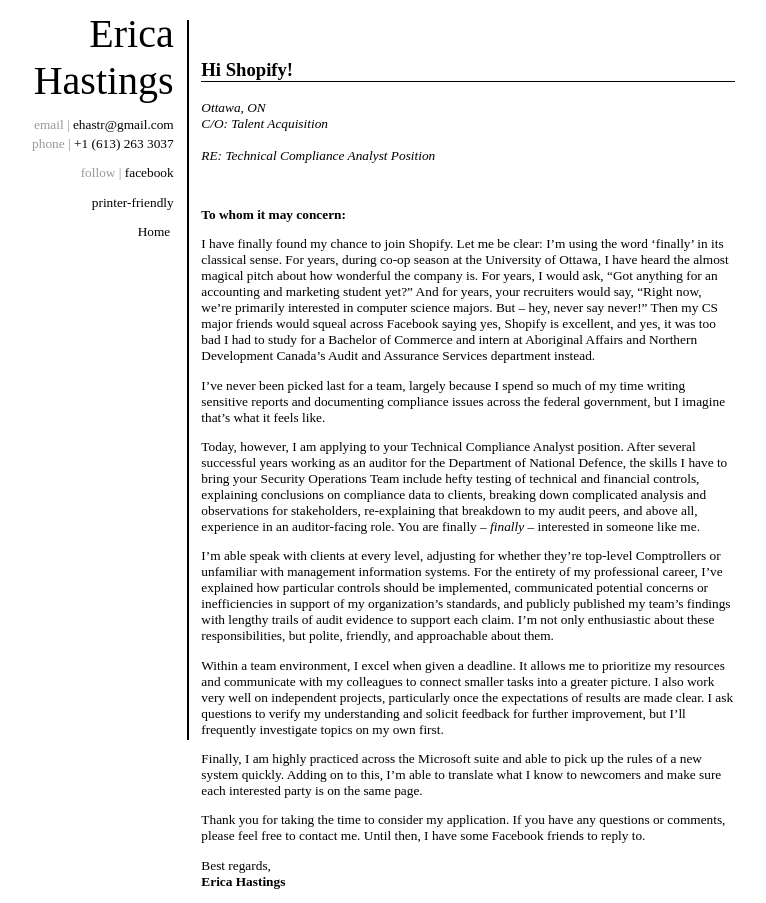
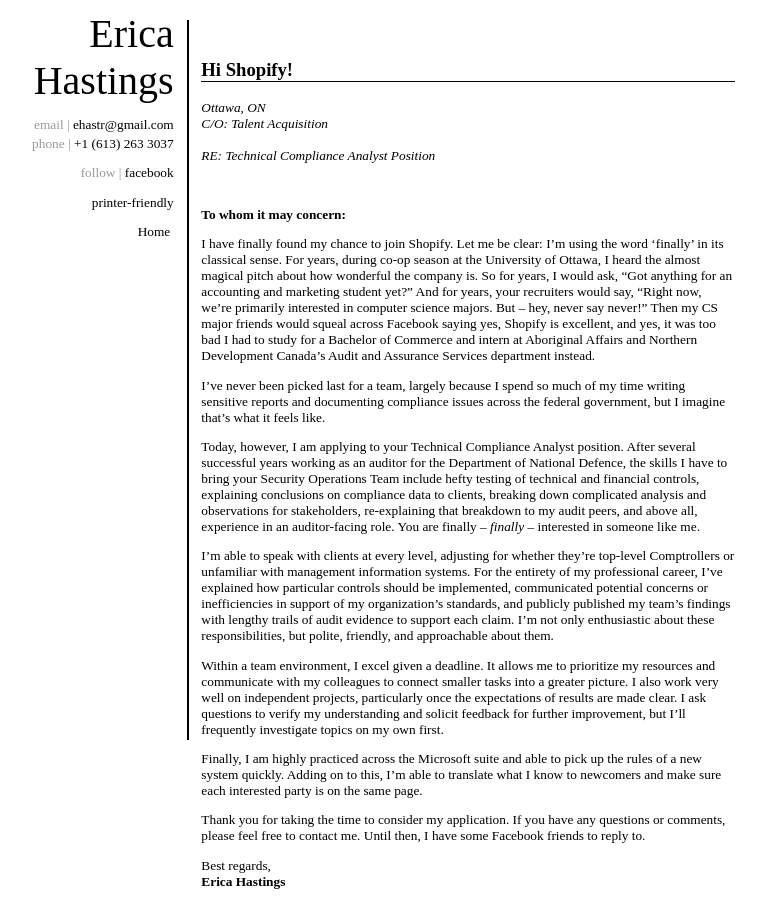
Before and after one commit to ehastr/eHastings, a PHP site: page /HiShopify.php in a window 1280 px wide. Shown: the whole page, without its empty margins (282-1048 px from the left). Run offline with PHP 8.4, Linux system fonts and the light colour scheme; some libraries are stand-ins or nearby versions.

Commit message:
Quick change to a typo of endless frustration.

```diff
--- a/HiShopify.php
+++ b/HiShopify.php
@@ -71,7 +71,7 @@
 			<strong>To whom it may concern:</strong>
 			</p>
 		<p>
-			I have finally found my chance to join Shopify. Let me be clear: I’m using the word ‘finally’ in its classical sense. For years, during co-op season at the University of Ottawa, I have heard the almost magical pitch about how wonderful the company is. For years, I would ask, “Got anything for an accounting and marketing student yet?” And for years, your recruiters would say, “Right now, we’re primarily interested in computer science majors. But – hey, never say never!” Then my CS major friends would squeal across Facebook saying yes, Shopify is excellent, and yes, it was too bad I had to study for a Bachelor of Commerce and intern at Aboriginal Affairs and Northern Development Canada’s Audit and Assurance Services department instead.
+			I have finally found my chance to join Shopify. Let me be clear: I’m using the word ‘finally’ in its classical sense. For years, during co-op season at the University of Ottawa, I heard the almost magical pitch about how wonderful the company is. So for years, I would ask, “Got anything for an accounting and marketing student yet?” And for years, your recruiters would say, “Right now, we’re primarily interested in computer science majors. But – hey, never say never!” Then my CS major friends would squeal across Facebook saying yes, Shopify is excellent, and yes, it was too bad I had to study for a Bachelor of Commerce and intern at Aboriginal Affairs and Northern Development Canada’s Audit and Assurance Services department instead.
 			</p>
 		<p>
 			I’ve never been picked last for a team, largely because I spend so much of my time writing sensitive reports and documenting compliance issues across the federal government, but I imagine that’s what it feels like.
@@ -80,10 +80,10 @@
 			Today, however, I am applying to your Technical Compliance Analyst position. After several successful years working as an auditor for the Department of National Defence, the skills I have to bring your Security Operations Team include hefty testing of technical and financial controls, explaining conclusions on compliance data to clients, breaking down complicated analysis and observations for stakeholders, re-explaining that breakdown to my audit peers, and above all, experience in an auditor-facing role. You are finally – <em>finally</em> – interested in someone like me.
 			</p>
 		<p>
-			I’m able speak with clients at every level, adjusting for whether they’re top-level Comptrollers or unfamiliar with management information systems. For the entirety of my professional career, I’ve explained how particular controls should be implemented, communicated potential concerns or inefficiencies in support of my organization’s standards, and publicly published my team’s findings with lengthy trails of audit evidence to support each claim. I’m not only enthusiastic about these responsibilities, but polite, friendly, and approachable about them.
+			I’m able to speak with clients at every level, adjusting for whether they’re top-level Comptrollers or unfamiliar with management information systems. For the entirety of my professional career, I’ve explained how particular controls should be implemented, communicated potential concerns or inefficiencies in support of my organization’s standards, and publicly published my team’s findings with lengthy trails of audit evidence to support each claim. I’m not only enthusiastic about these responsibilities, but polite, friendly, and approachable about them.
 			</p>
 		<p>
-			Within a team environment, I excel when given a deadline. It allows me to prioritize my resources and communicate with my colleagues to connect smaller tasks into a greater picture. I also work very well on independent projects, particularly once the expectations of results are made clear. I ask questions to verify my understanding and solicit feedback for further improvement, but I’ll frequently investigate topics on my own first.
+			Within a team environment, I excel given a deadline. It allows me to prioritize my resources and communicate with my colleagues to connect smaller tasks into a greater picture. I also work very well on independent projects, particularly once the expectations of results are made clear. I ask questions to verify my understanding and solicit feedback for further improvement, but I’ll frequently investigate topics on my own first.
 			</p>
 		<p>
 			Finally, I am highly practiced across the Microsoft suite and able to pick up the rules of a new system quickly. Adding on to this, I’m able to translate what I know to newcomers and make sure each interested party is on the same page.
```
